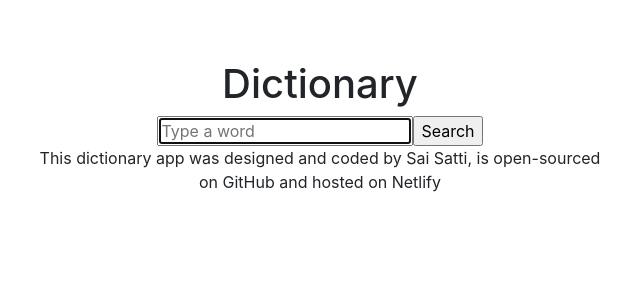
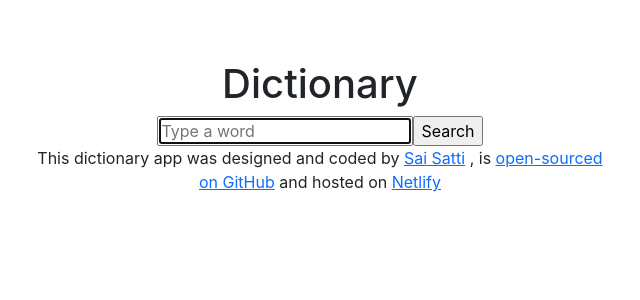
Before and after one commit to Sai-S-Mc/project-11-dictionary-app, a React (Create React App) app: page / in a window 1280 px wide. Shown: the top 300 px of the page, without its empty margins (320-960 px from the left). Built offline with nearby package versions, Linux system fonts and the light colour scheme.

Commit message:
Added links to footer

```diff
--- a/src/components/App.js
+++ b/src/components/App.js
@@ -9,8 +9,30 @@ function App() {
           <Dictionary />
         </main>
         <footer>
-          This dictionary app was designed and coded by Sai Satti, is
-          open-sourced on GitHub and hosted on Netlify
+          This dictionary app was designed and coded by{" "}
+          <a
+            href="https://github.com/Sai-S-Mc"
+            target="_blank"
+            rel="noreferrer"
+          >
+            Sai Satti
+          </a>{" "}
+          , is{" "}
+          <a
+            href="https://github.com/Sai-S-Mc/project-11-dictionary-app"
+            target="_blank"
+            rel="noreferrer"
+          >
+            open-sourced on GitHub
+          </a>{" "}
+          and hosted on{" "}
+          <a
+            href="https://project-11-dictionary-app.netlify.app/"
+            target="_blank"
+            rel="noreferrer"
+          >
+            Netlify
+          </a>
         </footer>
       </div>
     </div>
```
